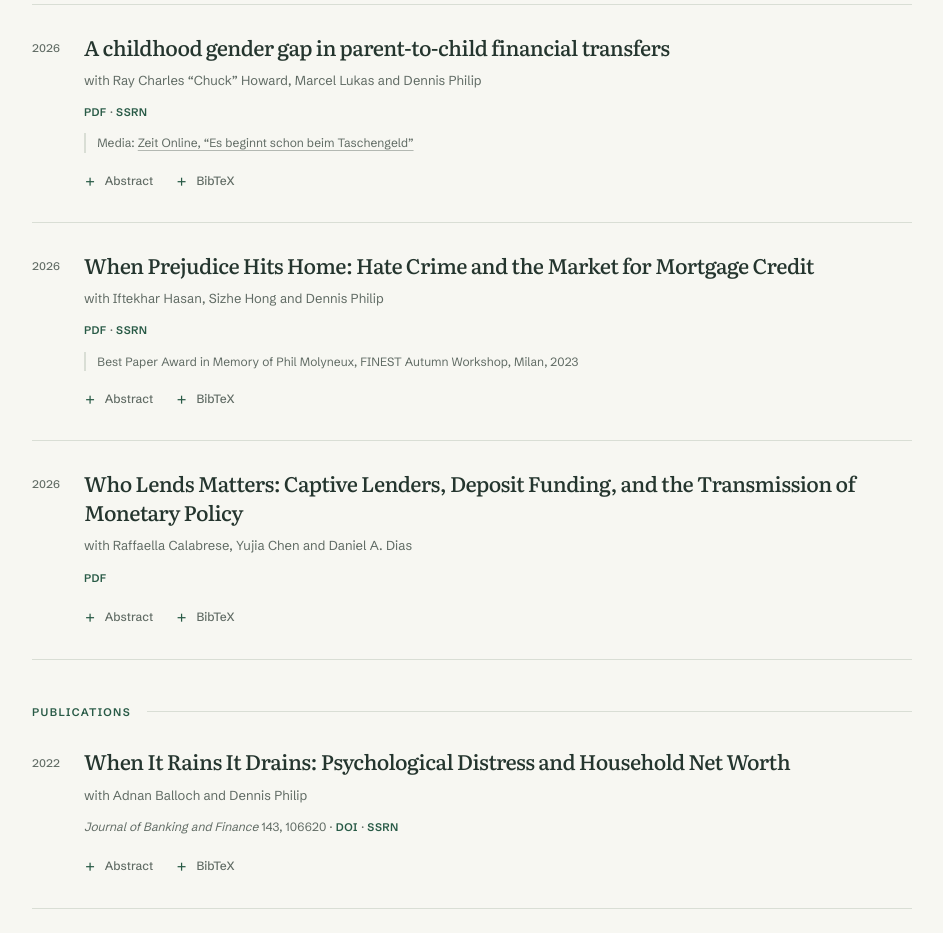
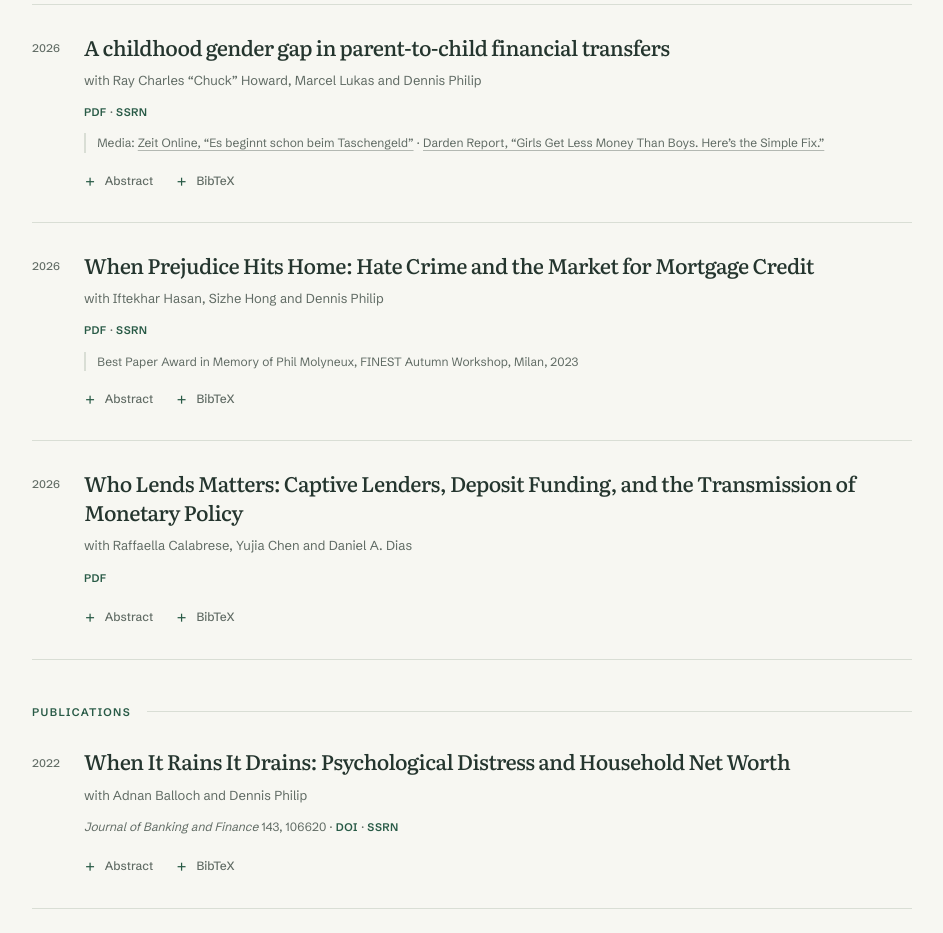
Before and after one commit to christian-engels/website, a plain HTML site: page index.html in a window 1280 px wide. Shown: the part 1280-2213 px from the top of the page, without its empty margins (296-1239 px from the left). Drawn offline with Linux system fonts and the light colour scheme.

Commit message:
Link the Darden Report article on the childhood gender gap paper
Adds the Darden Report piece of 29 October 2026 ("Girls Get Less Money Than Boys. Here's the Simple Fix.") to the media note beside the Zeit Online link. Headline and paper checked against the article page.

```diff
--- a/index.html
+++ b/index.html
@@ -114,7 +114,7 @@
           <h4><a href="papers/genderincomegapamongchildren.pdf">A childhood gender gap in parent-to-child financial transfers</a></h4>
           <p class="byline">with <a href="https://www.darden.virginia.edu/faculty-research/directory/ray-charles-howard">Ray Charles &ldquo;Chuck&rdquo; Howard</a>, <a href="https://www.st-andrews.ac.uk/business-school/people/finance/mfl3/">Marcel Lukas</a> and <a href="https://www.durham.ac.uk/business/our-people/dennis-philip/">Dennis Philip</a></p>
           <p class="meta"><a href="papers/genderincomegapamongchildren.pdf">PDF</a>&nbsp;&middot; <a href="https://ssrn.com/abstract=4879297">SSRN</a></p>
-          <p class="note">Media: <a href="https://www.zeit.de/geld/2024-07/ungleiches-einkommen-gender-gap-frauen-gleichberechtigung">Zeit Online, &ldquo;Es beginnt schon beim Taschengeld&rdquo;</a></p>
+          <p class="note">Media: <a href="https://www.zeit.de/geld/2024-07/ungleiches-einkommen-gender-gap-frauen-gleichberechtigung">Zeit Online, &ldquo;Es beginnt schon beim Taschengeld&rdquo;</a>&nbsp;&middot; <a href="https://news.darden.virginia.edu/articles/girls-get-less-money-than-boys-heres-the-simple-fix">Darden Report, &ldquo;Girls Get Less Money Than Boys. Here&rsquo;s the Simple Fix.&rdquo;</a></p>
           <div class="toggles">
             <details>
               <summary>Abstract</summary>
```
